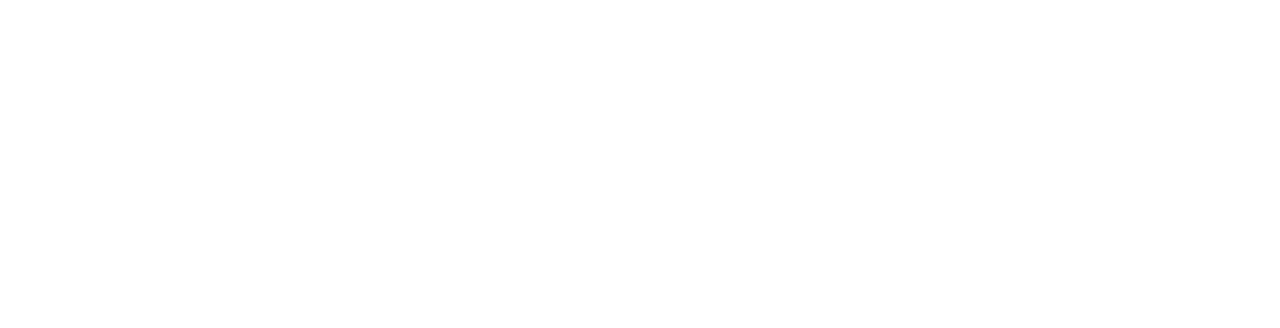
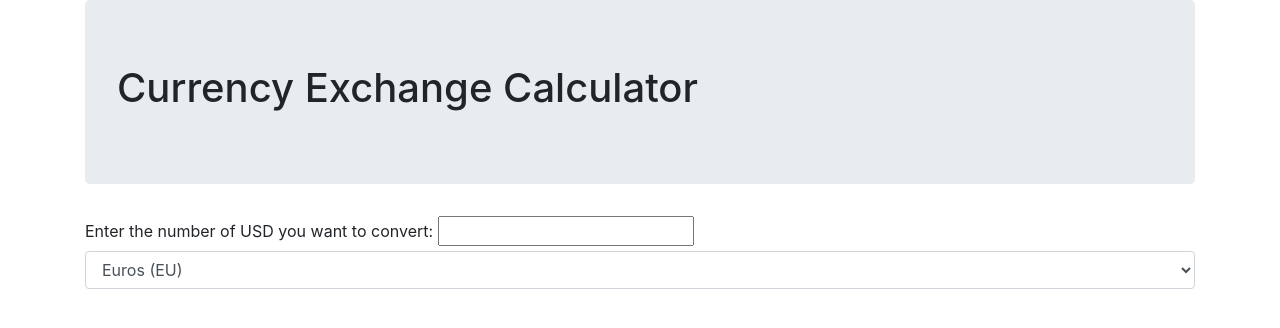
Before and after one commit to eric-endsley/currency-exchange, a website built with webpack: page src/index.html in a window 1280 px wide. Built offline with nearby package versions, Linux system fonts and the light colour scheme.

Commit message:
add container, form-inputs and output to index.html

```diff
--- a/src/index.html
+++ b/src/index.html
@@ -3,9 +3,24 @@
 <head>
   <meta charset="UTF-8">
   <meta name="viewport" content="width=device-width, initial-scale=1.0">
-  <title></title>
+  <title>Currency Exchange Calculator</title>
 </head>
 <body>
-
+  <div class="container">
+    <div class="jumbotron">
+     <h1>Currency Exchange Calculator</h1>
+    </div>
+    <label for ="dollars">Enter the number of USD you want to convert:</label>
+    <input id="dollars" type="number"></input>
+    <select class="form-control" id="currency">
+      <option value="EUR">Euros (EU)</option>
+      <option value= "GBP">Pounds (UK)</option>
+      <option value="JPY">Yen (JP)</option>
+      <option value="CNY">Yuan (CN)</option>
+      <option value="BRL">Real (BZ)</option>
+    </select>
+    <div class = "output">
+    </div>
+  </div>
 </body>
 </html>
```
